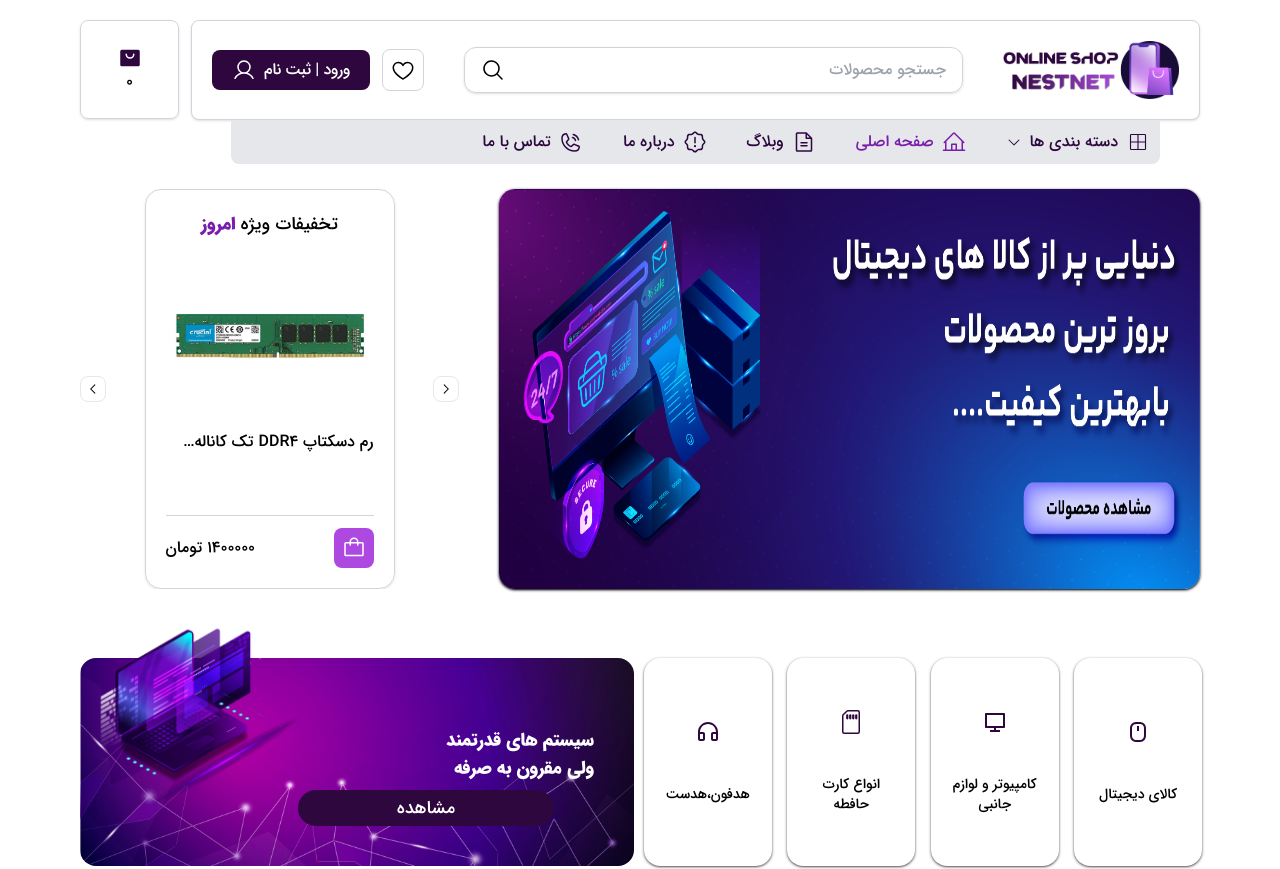
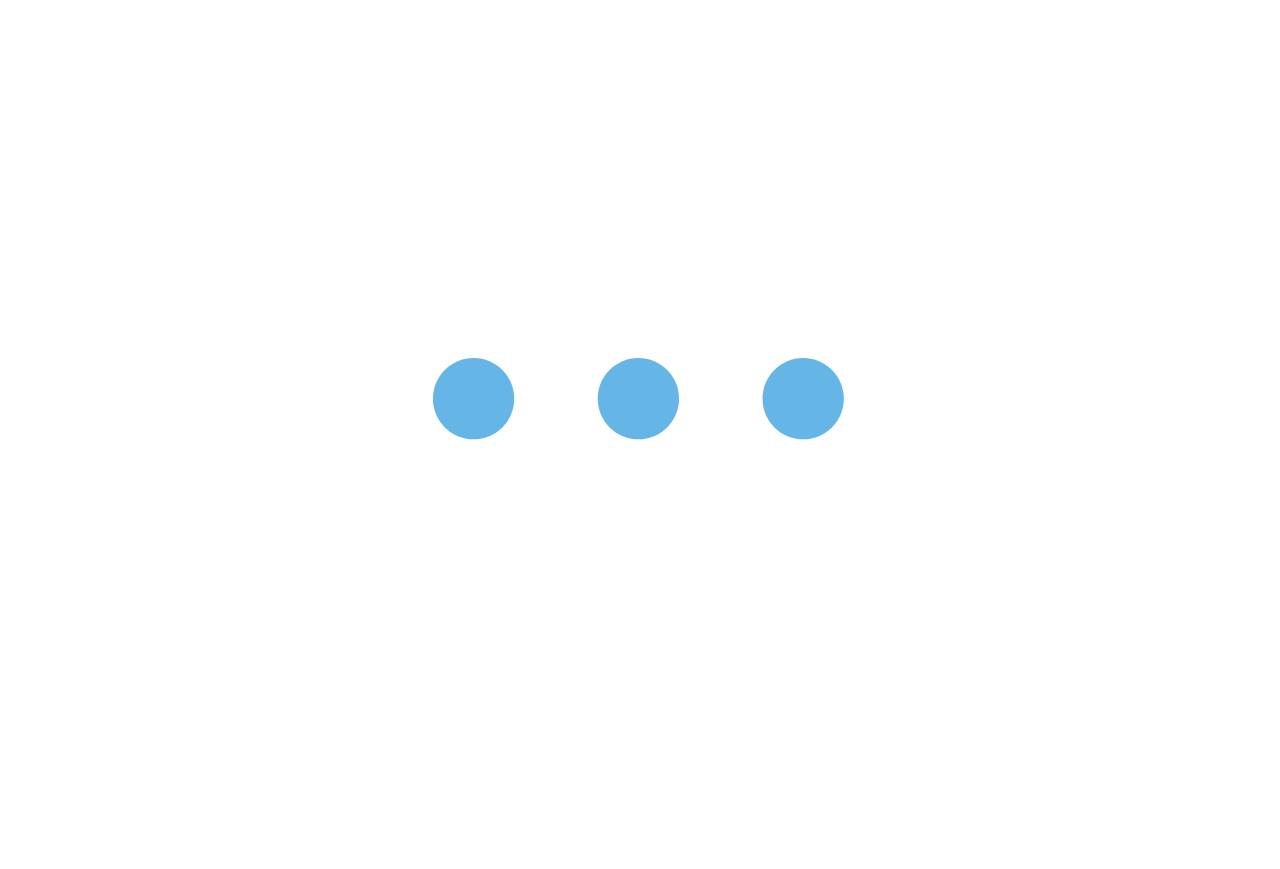
Before and after one commit to amir2002-js/nestnet-shop, a React (Vite) app: page / in a window 1280 px wide. Shown: the top 869 px of the page. After the commit the page ends 800 px from the top, so only its background shows below. Built offline with nearby package versions, Linux system fonts and the light colour scheme.

Commit message:
preLoader

```diff
--- /dev/null
+++ b/src/Components/Affinity/Loader/Loader.jsx
@@ -0,0 +1,7 @@
+export default function Loader() {
+	return(
+		<div className="h-screen w-screen flex justify-center items-center">
+			<img src="../../src/img/loader.gif" alt="" />
+		</div>
+	)
+}
--- a/src/Layout.jsx
+++ b/src/Layout.jsx
@@ -1,17 +1,26 @@
 import { Outlet, useLocation } from "react-router-dom";
 import Head from "./Components/Affinity/Header/Head";
 import Footer from "./Components/Affinity/Footer/Footer";
-import { useEffect } from "react";
+import { useEffect, useState } from "react";
+import Loader from "./Components/Affinity/Loader/Loader";
 
 export default function Layout() {
+	const [preLoad, setPreLoad] = useState(true);
 	const { pathname } = useLocation();
 
 	useEffect(() => {
-		window.scrollTo(0 , 0)
-	} , [pathname])
+		window.scrollTo(0, 0);
+		window.onload = () => {
+			setPreLoad(false);
+		};
+	}, [pathname]);
 
 	return (
 		<div>
+			{preLoad ? (
+				<Loader />
+			) : (
+				<>
 					<div className={`container max-w-maxWidth`}>
 						<Head />
 					</div>
@@ -21,6 +30,8 @@ export default function Layout() {
 					<div className={`mt-20`}>
 						<Footer />
 					</div>
+				</>
+			)}
 		</div>
 	);
 }
```
Also changed, not shown: src/img/loader.gif (added). Lines whose indentation alone changed are shown as unchanged.
